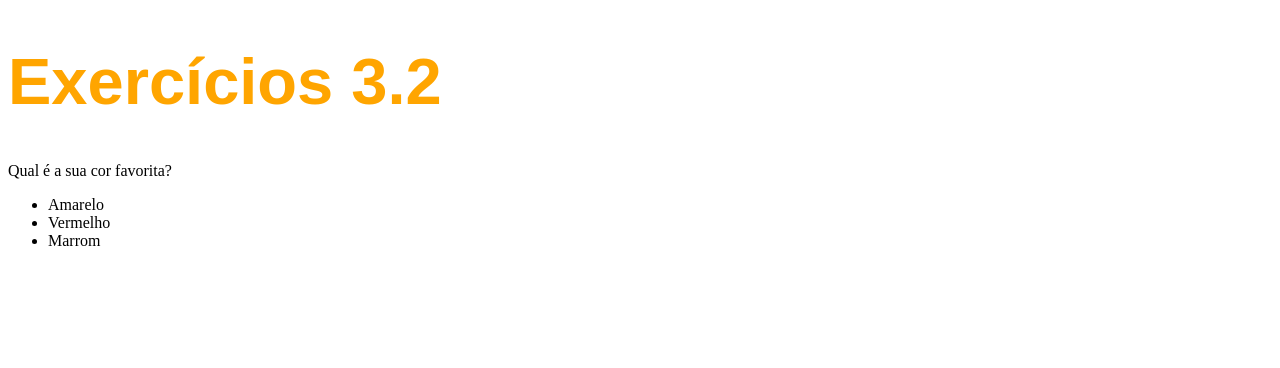
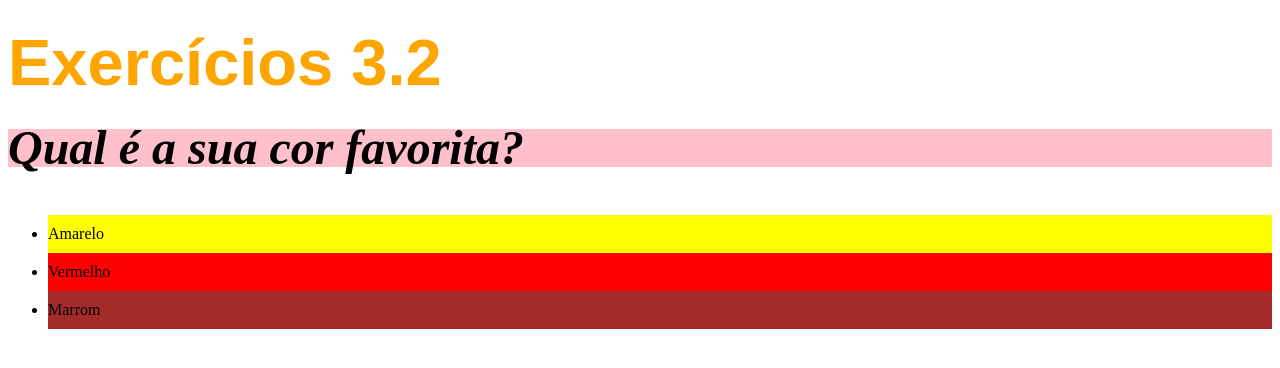
Before and after one commit to AnaLuizaCamargo/Trybe-exercicios, a plain HTML site: page Bloco0302/index.html in a window 1280 px wide. Drawn offline with Linux system fonts and the light colour scheme.

Commit message:
Aula 03- Bloco 02

```diff
--- a/Bloco0302/index.html
+++ b/Bloco0302/index.html
@@ -3,23 +3,10 @@
   <head>
     <meta charset="UTF-8">
     <title>Fixando os conhecimentos de HTML - Parte 2</title>
-    <style>
+    <link rel="stylesheet" href="style.css">
 
-     h1{ font-size: 65px; color:orange; font-family: sans-serif; text-decoration:solid;}
+<!-- Coloque todo o CSS criado até agora nos exercícios anteriores em um arquivo externo. -->
 
-     .coloryellow{ background-color:pink
-
-     p{font-weight:600; font-size:3em; font-style: italic;}
-
-     body{font-size: 16px; line-height:1cm; text-align: justify;}
-
-     #amarelo{background-color: yellow;}
-     #vermelho{background-color: red;}
-     #marrom{background-color: brown;}
-
-
-
-    </style>
   </head>
   <body>
     <h1>Exercícios 3.2</h1>
--- a/Bloco0302/style.css
+++ b/Bloco0302/style.css
@@ -0,0 +1,19 @@
+    h1{
+        font-size: 65px; color:orange; font-family: sans-serif; text-decoration:solid
+    }
+
+    .coloryellow{
+        background-color:pink
+    }
+
+     p {
+          font-weight:600; font-size: 3em ; font-style: italic
+        }
+
+     body{
+         font-size: 16px; line-height:1cm; text-align: justify
+        }
+
+     #amarelo{background-color: yellow;}
+     #vermelho{background-color: red;}
+     #marrom{background-color: brown;}
```
